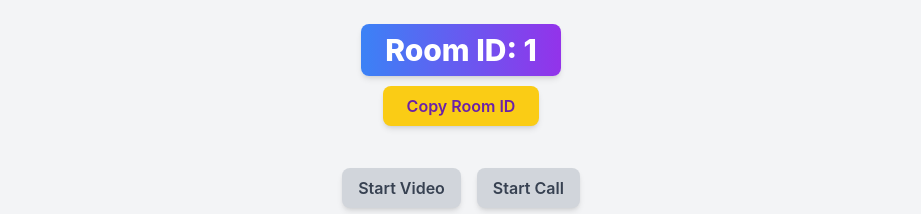
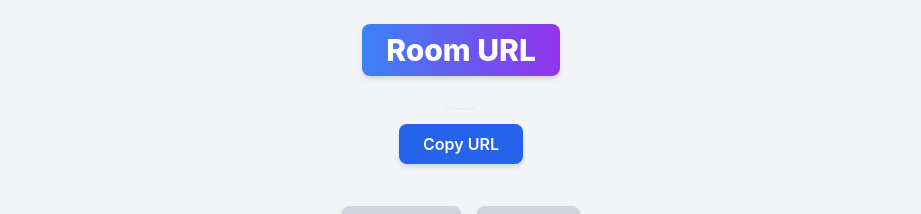
Before and after one commit to alimirhashimli1/video-call-app, a React (Vite) app in the folder frontend/: page /room/1 in a window 1280 px wide. Shown: the top 214 px of the page, without its empty margins (179-1100 px from the left). Built offline with nearby package versions, Linux system fonts and the light colour scheme; no server answers.

Commit message:
added room url button

```diff
--- a/frontend/src/App.tsx
+++ b/frontend/src/App.tsx
@@ -15,7 +15,7 @@ const App: React.FC = () => {
   return (
     <Routes>
       <Route path="/" element={<Home />} />
-      <Route path="/room/:roomId" element={<Room />} />
+      <Route path="/room/:roomId" element={<Room roomUrl="" />} />
     </Routes>
   );
 };
@@ -72,7 +72,7 @@ const Home: React.FC = () => {
   );
 };
 
-const Room: React.FC = () => {
+const Room:  React.FC<{ roomUrl: string }> = ({ roomUrl }) => {
   const [messages, setMessages] = useState<
     { text: string; sender: "self" | "other" }[]
   >([]);
@@ -109,7 +109,7 @@ const Room: React.FC = () => {
 
   const handleCopy = () => {
     if (roomId) {
-      navigator.clipboard.writeText(roomId);
+      navigator.clipboard.writeText(roomUrl);
       setShowCopyModal(true);
       setTimeout(() => setShowCopyModal(false), 2000); // Hide modal after 2 seconds
     }
@@ -202,20 +202,22 @@ const Room: React.FC = () => {
   return (
     <div className="h-screen bg-gray-100 flex flex-col items-center p-6">
         <div className="relative flex flex-col items-center mb-8">
-      <h1 className="text-3xl font-extrabold text-gray-800 bg-gradient-to-r from-blue-500 to-purple-600 text-white px-6 py-2 rounded-lg shadow-md">
-        Room ID: {roomId}
+      <h1 className="text-3xl font-extrabold text-gray-800 bg-gradient-to-r from-blue-500 to-purple-600 text-white px-6 py-2 rounded-lg shadow-md text-center">
+        Room URL
       </h1>
-
+      <p className="mt-4 text-lg text-gray-700 font-medium px-4 py-2 bg-gray-100 rounded-lg shadow-sm">
+        {roomUrl}
+      </p>
       <button
         onClick={handleCopy}
-          className="px-6 py-2 bg-yellow-400 text-purple-800 font-semibold rounded-lg shadow-md hover:bg-yellow-500 transition duration-300"
+        className="mt-4 px-6 py-2 bg-blue-600 text-white font-semibold rounded-lg shadow-md hover:bg-blue-700 transition duration-300"
       >
-          Copy Room ID
+        Copy URL
       </button>
 
       {showCopyModal && (
-          <div className="absolute top-0 mt-2 p-4 bg-black bg-opacity-75 text-white rounded-lg shadow-lg transition-transform duration-500 animate-fade-in-out">
-            <p className="text-sm font-medium">Room ID copied to clipboard!</p>
+        <div className="absolute top-16 p-4 bg-gray-800 text-white rounded-lg shadow-lg transition-transform duration-500 animate-fade-in-out">
+          <p className="text-sm font-medium">Room URL copied to clipboard!</p>
         </div>
       )}
     </div>
```
Lines whose indentation alone changed are shown as unchanged.
